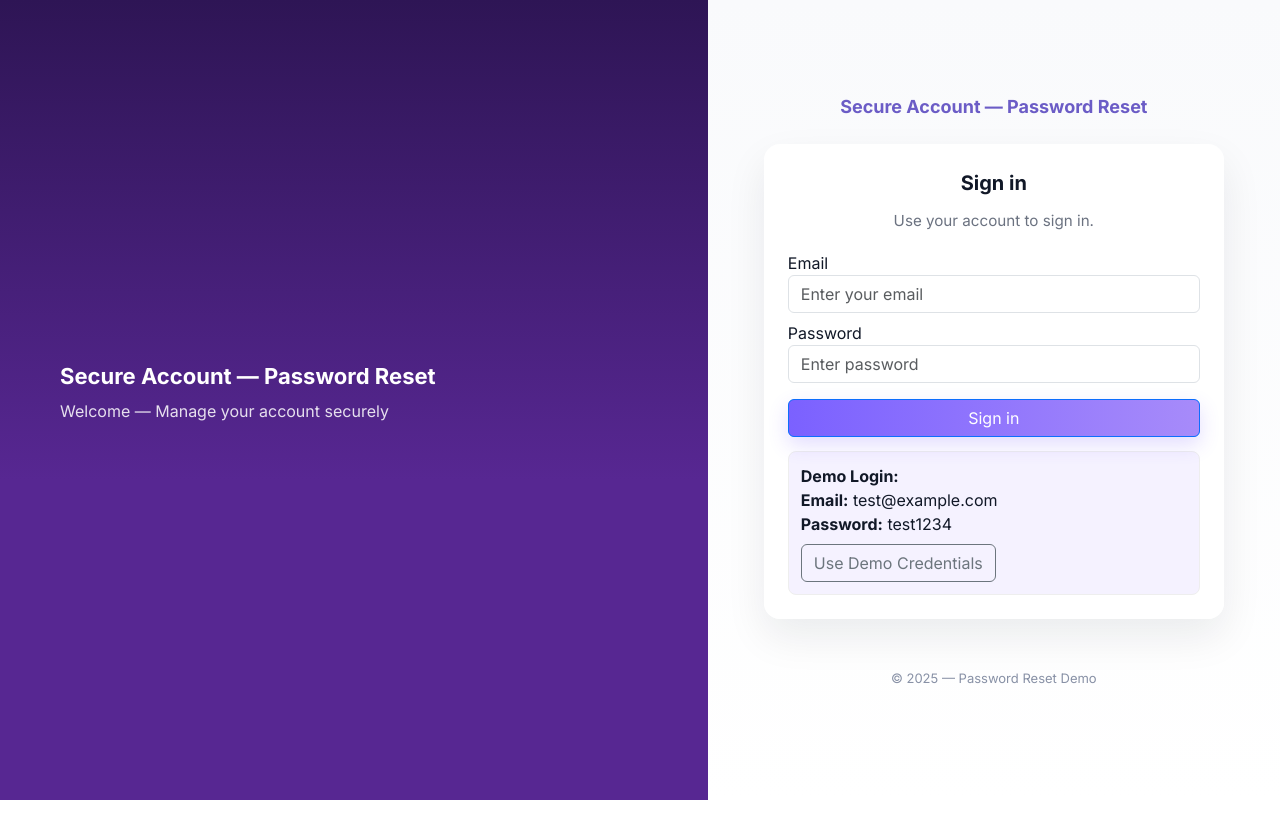
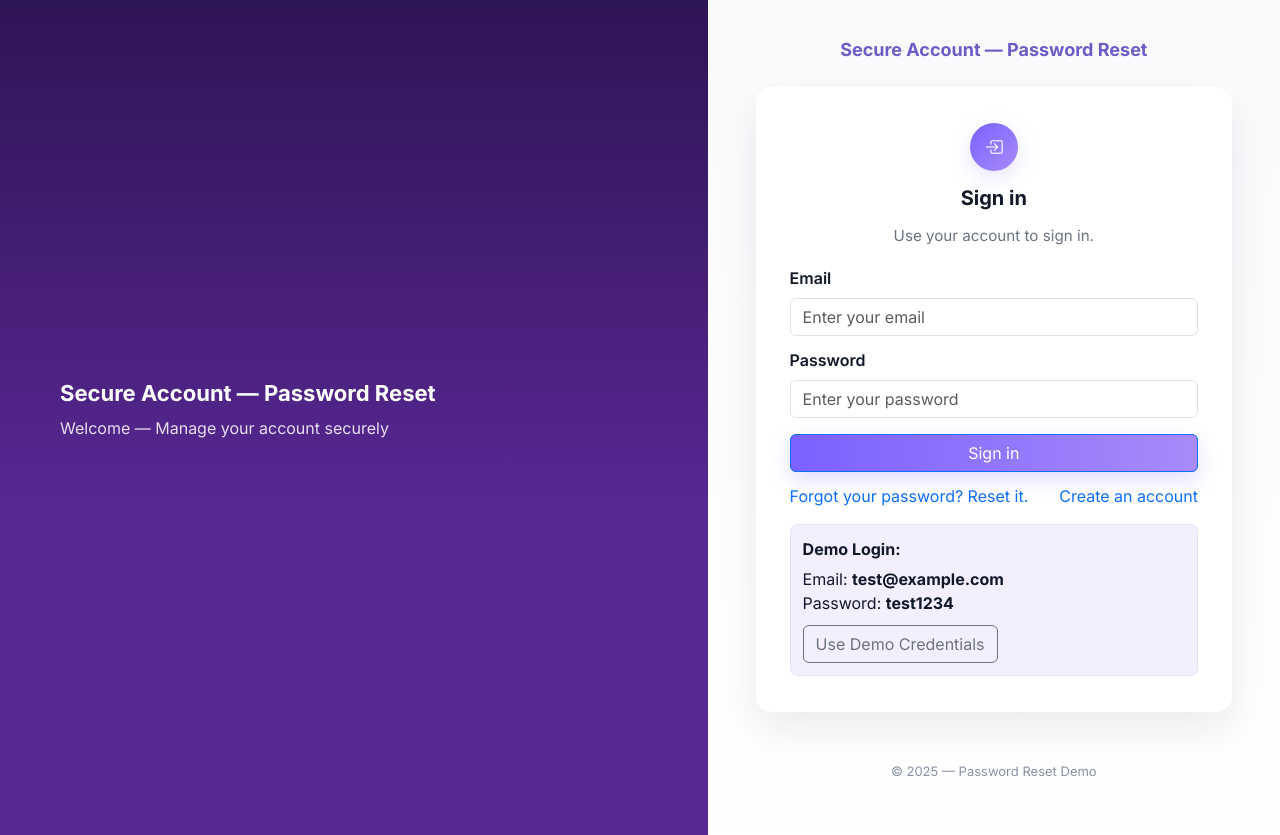
Before and after one commit to annie199810/Password-Reset, a React (Create React App) app in the folder frontend/: page /login in a window 1280 px wide. Before the commit the page ends 800 px from the top, so only its background shows below. Built offline with nearby package versions, Linux system fonts and the light colour scheme.

Commit message:
modify login code

```diff
--- a/frontend/src/components/Login.jsx
+++ b/frontend/src/components/Login.jsx
@@ -1,84 +1,160 @@
-
-import React, { useState } from 'react';
-import { useNavigate } from 'react-router-dom';
+import React, { useState } from "react";
+import { useNavigate, Link } from "react-router-dom";
 
 export default function Login() {
+  const [email, setEmail] = useState("");
+  const [password, setPassword] = useState("");
+  const [loading, setLoading] = useState(false);
+  const [status, setStatus] = useState({ type: "", text: "" });
   const navigate = useNavigate();
-  const [email, setEmail] = useState('');
-  const [password, setPassword] = useState('');
-  const [err, setErr] = useState('');
 
-  const API = process.env.REACT_APP_API_URL || 'http://localhost:10000';
+  const DEMO_EMAIL = "test@example.com";
+  const DEMO_PASSWORD = "test1234";
+
+  function fillDemo() {
+    setEmail(DEMO_EMAIL);
+    setPassword(DEMO_PASSWORD);
+    setStatus({ type: "info", text: "Demo credentials filled — press Sign in." });
+  }
 
   async function submit(e) {
     e.preventDefault();
-    setErr('');
+    setStatus({ type: "", text: "" });
 
     if (!email || !password) {
-      setErr('Please fill email and password.');
+      setStatus({ type: "error", text: "Please enter both email and password." });
       return;
     }
 
+    setLoading(true);
+
+    const API = process.env.REACT_APP_API_URL || "http://localhost:10000";
+
     try {
       const res = await fetch(`${API}/api/auth/login`, {
-        method: 'POST',
-        headers: { 'Content-Type': 'application/json' },
-        body: JSON.stringify({ email, password })
+        method: "POST",
+        headers: { "Content-Type": "application/json" },
+        body: JSON.stringify({ email, password }),
       });
-      const data = await res.json().catch(() => ({}));
 
-      if (res.ok && data && data.token) {
+      const data = await res.json();
+      setLoading(false);
 
-        localStorage.setItem('token', data.token);
-        navigate('/dashboard');
+      if (res.ok) {
+        if (data.token) {
+          localStorage.setItem("token", data.token);
+        }
+        setStatus({ type: "success", text: "Login successful — redirecting…" });
+        setTimeout(() => navigate("/"), 700);
       } else {
-        setErr(data && (data.message || data.error) ? (data.message || data.error) : 'Invalid credentials');
+
+        setStatus({ type: "error", text: data.error || data.message || "Invalid credentials." });
       }
     } catch (err) {
-      console.error(err);
-      setErr('Cannot connect to server.');
+      console.error("Login request failed:", err);
+      setLoading(false);
+      setStatus({ type: "error", text: "Cannot connect to server. Check backend." });
     }
   }
 
-  function fillDemo() {
-    setEmail('test@example.com');
-    setPassword('test1234');
-    setErr('');
-  }
-
   return (
-    <div className="form-card mx-auto" style={{ maxWidth: 460, padding: 24 }}>
+    <div className="form-card mx-auto" style={{ maxWidth: 520 }}>
       <div className="card-header">
+        <div className="icon"><i className="bi bi-box-arrow-in-right"></i></div>
         <div className="form-title">Sign in</div>
         <div className="form-sub">Use your account to sign in.</div>
       </div>
 
-      <form onSubmit={submit}>
+      <form onSubmit={submit} noValidate>
+
         <div className="form-group">
-          <label>Email</label>
-          <input className="form-control" value={email} onChange={e => setEmail(e.target.value)} placeholder="Enter your email" />
+          <label className="form-label" htmlFor="email">Email</label>
+          <input
+            id="email"
+            type="email"
+            className="form-control"
+            placeholder="Enter your email"
+            value={email}
+            onChange={(e) => setEmail(e.target.value)}
+            autoComplete="username"
+            required
+          />
         </div>
 
-        <div className="form-group" style={{ marginTop: 8 }}>
-          <label>Password</label>
-          <input type="password" className="form-control" value={password} onChange={e => setPassword(e.target.value)} placeholder="Enter password" />
+
+        <div className="form-group" style={{ marginTop: 12 }}>
+          <label className="form-label" htmlFor="password">Password</label>
+          <input
+            id="password"
+            type="password"
+            className="form-control"
+            placeholder="Enter your password"
+            value={password}
+            onChange={(e) => setPassword(e.target.value)}
+            autoComplete="current-password"
+            required
+          />
         </div>
 
-        {err && <div className="alert alert-danger mt-3">{err}</div>}
 
-        <button className="btn btn-primary mt-3" type="submit">Sign in</button>
+        {status.text && (
+          <div
+            className={`mt-3 alert ${
+              status.type === "success"
+                ? "alert-success"
+                : status.type === "info"
+                ? "alert-info"
+                : "alert-danger"
+            }`}
+            role="alert"
+          >
+            {status.text}
+          </div>
+        )}
 
-        <div className="demo-box" style={{
-          marginTop: 14,
-          padding: 12,
-          borderRadius: 8,
-          background: '#f5f2ff',
-          border: '1px solid #eee'
-        }}>
-          <div style={{ fontWeight: 700 }}>Demo Login:</div>
-          <div><strong>Email:</strong> test@example.com</div>
-          <div><strong>Password:</strong> test1234</div>
-          <button className="btn btn-outline-secondary mt-2" type="button" onClick={fillDemo}>Use Demo Credentials</button>
+
+        <button
+          type="submit"
+          className="btn btn-primary mt-3"
+          disabled={loading}
+          style={{ width: "100%" }}
+        >
+          {loading ? "Signing in…" : "Sign in"}
+        </button>
+
+
+        <div style={{ marginTop: 12, display: "flex", justifyContent: "space-between", alignItems: "center" }}>
+          <div>
+            <Link to="/forgot">Forgot your password? Reset it.</Link>
+          </div>
+          <div>
+            <Link to="/register">Create an account</Link>
+          </div>
+        </div>
+
+
+        <div
+          className="demo-box"
+          style={{
+            marginTop: 16,
+            background: "#f4efff",
+            borderRadius: 8,
+            padding: 12,
+            border: "1px solid rgba(0,0,0,0.06)"
+          }}
+        >
+          <div style={{ fontWeight: 700, marginBottom: 6 }}>Demo Login:</div>
+          <div>Email: <strong>{DEMO_EMAIL}</strong></div>
+          <div>Password: <strong>{DEMO_PASSWORD}</strong></div>
+
+          <button
+            type="button"
+            onClick={fillDemo}
+            className="btn btn-outline-secondary"
+            style={{ marginTop: 10 }}
+          >
+            Use Demo Credentials
+          </button>
         </div>
       </form>
     </div>
```
